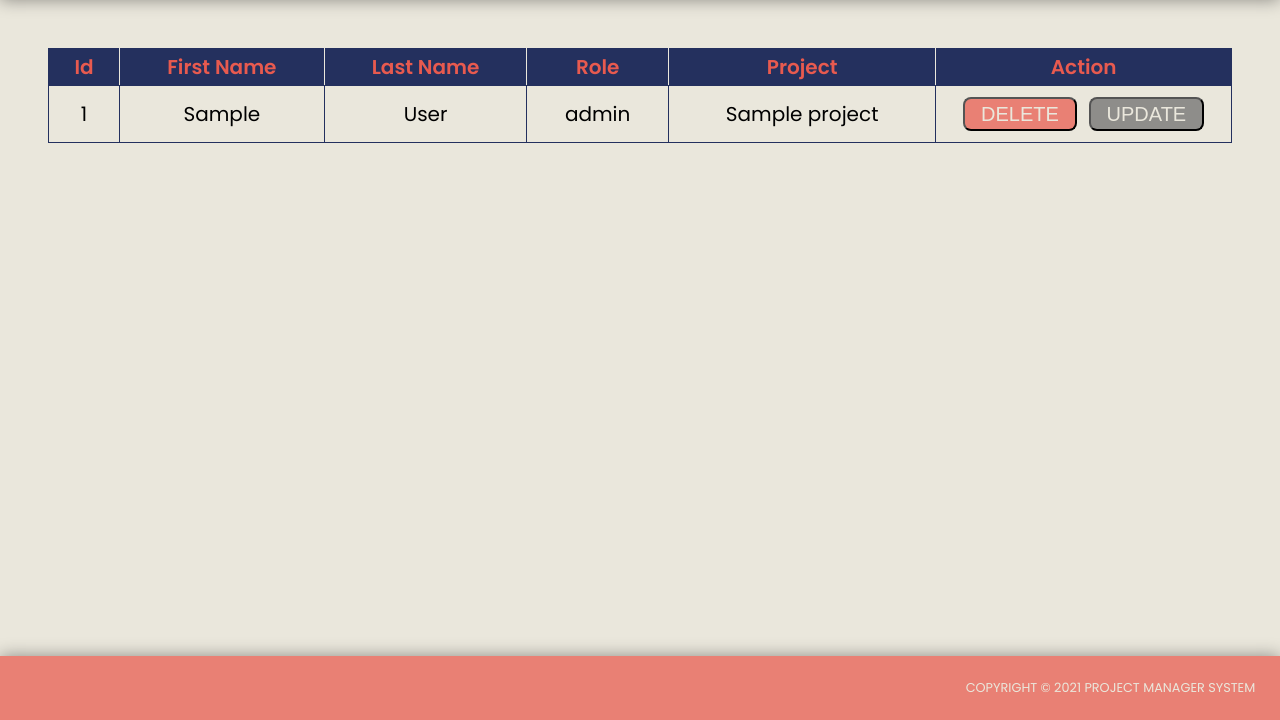
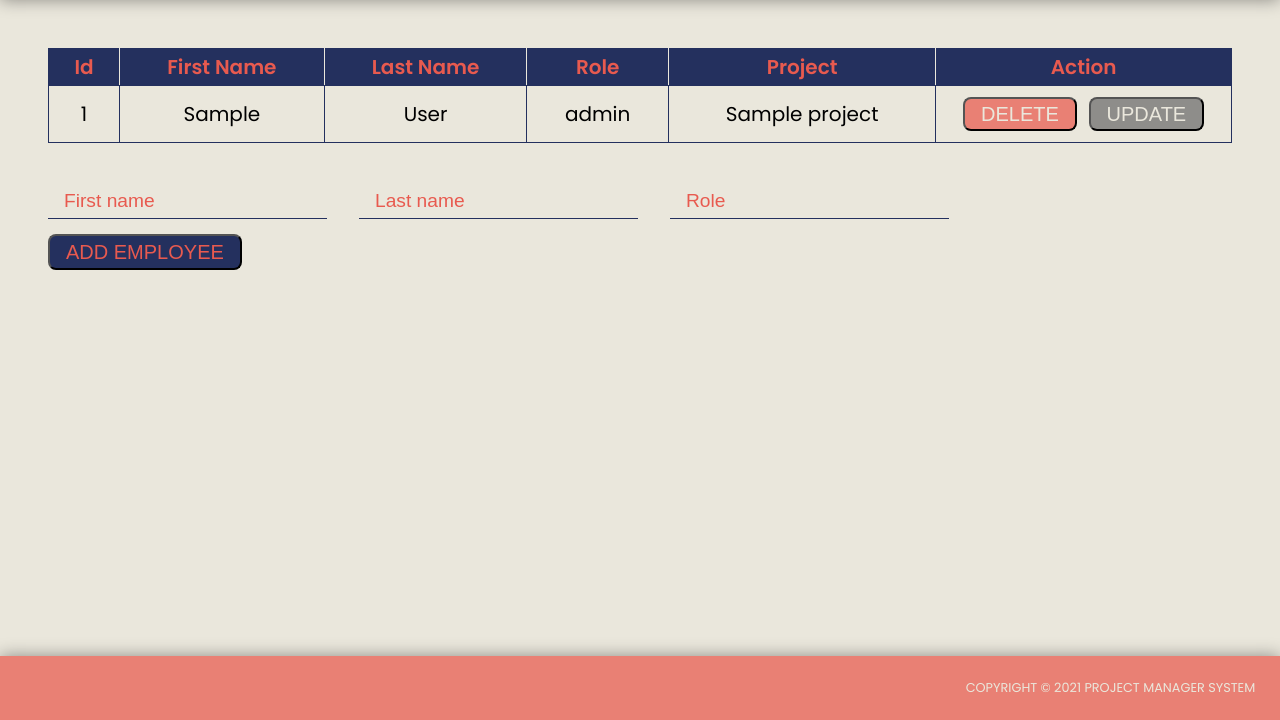
Before and after one commit to JulijaSt/ProjectManagerPHP, a PHP site: page /employees.php in a window 1280 px wide. Shown: the part 80-800 px from the top of the page. Run offline with PHP 8.4, Linux system fonts and the light colour scheme; tables that the repository leaves empty or names only in its code hold one stand-in row (values such as "Sample post").

Commit message:
Add insert employee or project functionality

```diff
--- a/assets/scss/components/_button.scss
+++ b/assets/scss/components/_button.scss
@@ -19,4 +19,16 @@
       background-color: $grey2;
     }
   }
+
+  &--add {
+    background-color: $accents1;
+    color: $active;
+    margin: 0;
+    padding: 0.4rem 1rem 0.35rem;
+    display: block;
+
+    &:hover {
+      background-color: $accents2;
+    }
+  }
 }
--- a/assets/scss/components/_table.scss
+++ b/assets/scss/components/_table.scss
@@ -4,7 +4,7 @@
   font-size: 1.25rem;
   width: 100%;
   max-width: 80rem;
-  margin: 0 auto;
+  margin: 0 auto 2.5rem;
 
   &__head {
     color: $active;
--- a/assets/scss/components/_variables.scss
+++ b/assets/scss/components/_variables.scss
@@ -1,9 +1,9 @@
 $white: #fff;
 $background: #EAE7DC;
-$line: #D8C3A5;
 $grey: #8E8D8A;
 $grey2:#686765;
 $header: #E98074;
 $active: #E85A4F;
 $accents1: #24305E;
 $accents2: #374785;
+$error2: #168f26;
--- a/assets/scss/components/form/_form.scss
+++ b/assets/scss/components/form/_form.scss
@@ -1,4 +1,6 @@
 .form {
+  $this: &;
+
   font-size: 1rem;
   font-weight: 400;
   line-height: 1.2;
@@ -17,6 +19,18 @@
     margin-bottom: 1rem;
   }
 
+  &__block {
+    display: block;
+  }
+
+  &__block:not(:last-of-type) {
+    margin-right: 2rem;
+  }
+
+  &__container {
+    display: flex;
+  }
+
   &__error {
     display: block;
     color: red;
@@ -25,4 +39,37 @@
     text-transform: uppercase;
     margin-bottom: 1.5rem;
   }
+
+  &--add {
+    width: 100%;
+    max-width: 80rem;
+    margin: 0 auto;
+
+    .input {
+      background-color: $background;
+      border: none;
+      border-bottom: 1px solid $accents1;
+      font-size: 1.2rem;
+      margin-bottom: 0.2rem;
+
+      &::placeholder {
+        color: $active;
+      }
+    }
+
+    .input:not(:last-of-type) {
+      margin-right: 2rem;
+    }
+
+    #{$this}__error {
+      margin-bottom: 0.75rem;
+      color: $error2;
+    }
+  }
+
+  &--project {
+    .input {
+      max-width: 20%;
+    }
+  }
 }
--- a/assets/scss/components/form/_input.scss
+++ b/assets/scss/components/form/_input.scss
@@ -1,7 +1,6 @@
 .input {
   background-color: $white;
   border: 2px solid #000;
-  border-radius: 0.1rem;
   padding: 0.45rem 1rem 0.35rem;
   font-weight: 400;
   font-size: 1rem;
--- a/employees.php
+++ b/employees.php
@@ -74,6 +74,36 @@ if (isset($_POST["update"])) {
     }
 }
 
+
+if (isset($_POST["add"])) {
+    $firstName = $_POST["first_name"];
+    $lastName = $_POST["last_name"];
+    $role = $_POST["role"];
+
+    if (empty($_POST["first_name"])) {
+        $firstName_error = "Enter the first name";
+    }
+    if (empty($_POST["last_name"])) {
+        $lastName_error = "Enter the last name";
+    }
+    if (empty($_POST["role"])) {
+        $role_error = "Enter the role";
+    }
+
+    if (!empty($_POST["first_name"]) && !empty($_POST["last_name"]) && !empty($_POST["role"])) {
+
+        $sql = "INSERT INTO employees (first_name, last_name, role) VALUES (?,?,?)";
+        $stmt = $connection->prepare($sql);
+        $stmt->bind_param("sss", $firstName, $lastName, $role);
+        $stmt->execute();
+
+        $stmt->close();
+        mysqli_close($connection);
+
+        header("Location: " . strtok($_SERVER["REQUEST_URI"], "?"));
+        die();
+    }
+}
 ?>
 
 <!DOCTYPE html>
@@ -171,6 +201,24 @@ if (isset($_POST["update"])) {
                 ?>
             <tbody>
         </table>
+
+        <form action="" method="POST" name="add-employee" class="form form--add">
+            <div class="form__container">
+            <div class="form__block">
+                <input type="text" class="input" name="first_name" value="<?php if (isset($firstName)) print($firstName) ?>" placeholder="First name">
+                <span class="form__error"><?php echo $firstName_error; ?></span>
+            </div>
+            <div class="form__block">
+                <input type="text" class="input" name="last_name" value="<?php if (isset($lastName)) print($lastName) ?>" placeholder="Last name">
+                <span class="form__error"><?php echo $lastName_error; ?></span>
+            </div>
+            <div class="form__block">
+                <input type="text" class="input" name="role" value="<?php if (isset($role)) print($role) ?>" placeholder="Role">
+                <span class="form__error"><?php echo $role_error; ?></span>
+            </div>
+            </div>
+            <input class="btn btn--add" type="submit" name="add" value="ADD EMPLOYEE" />
+        </form>
     </main>
 
     <?php
```
Also changed, not shown: assets/css/main.css (+70 -2 lines), index.php (+30 -1 lines), assets/dist/css/main.min.css, 2 other files.
